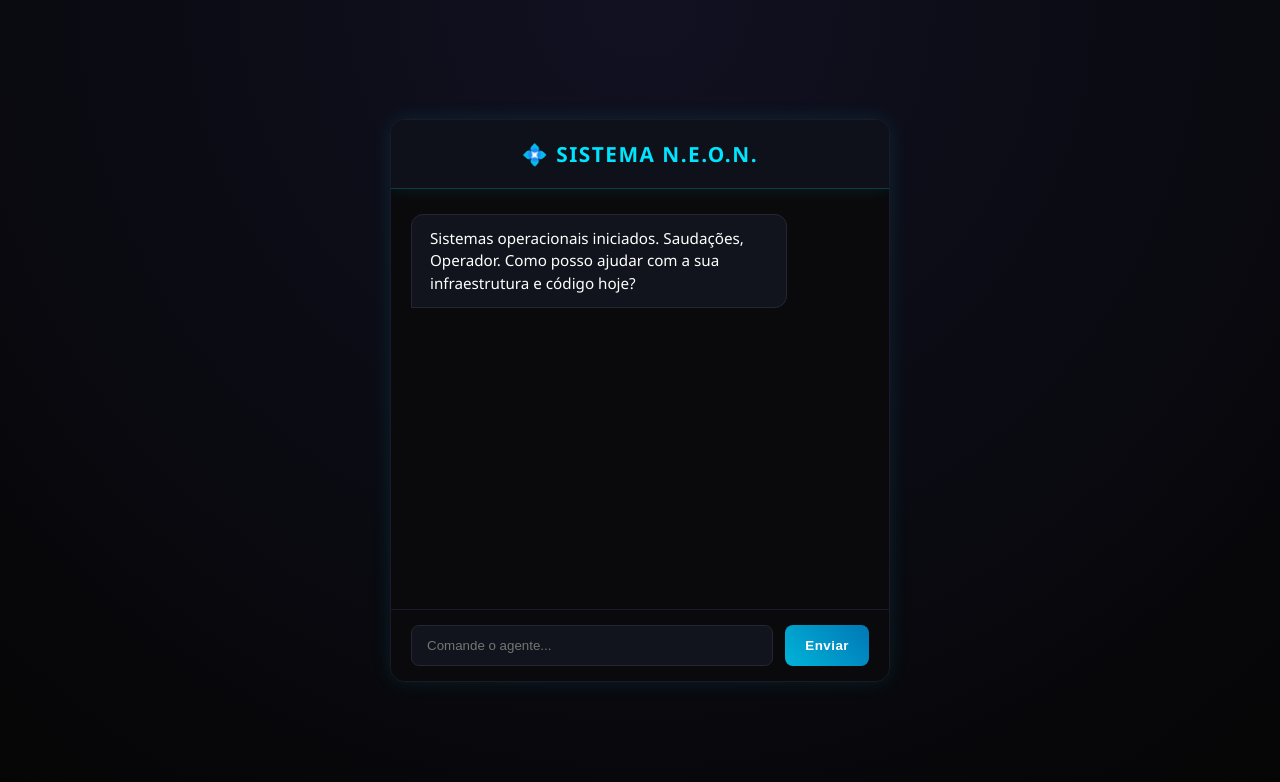
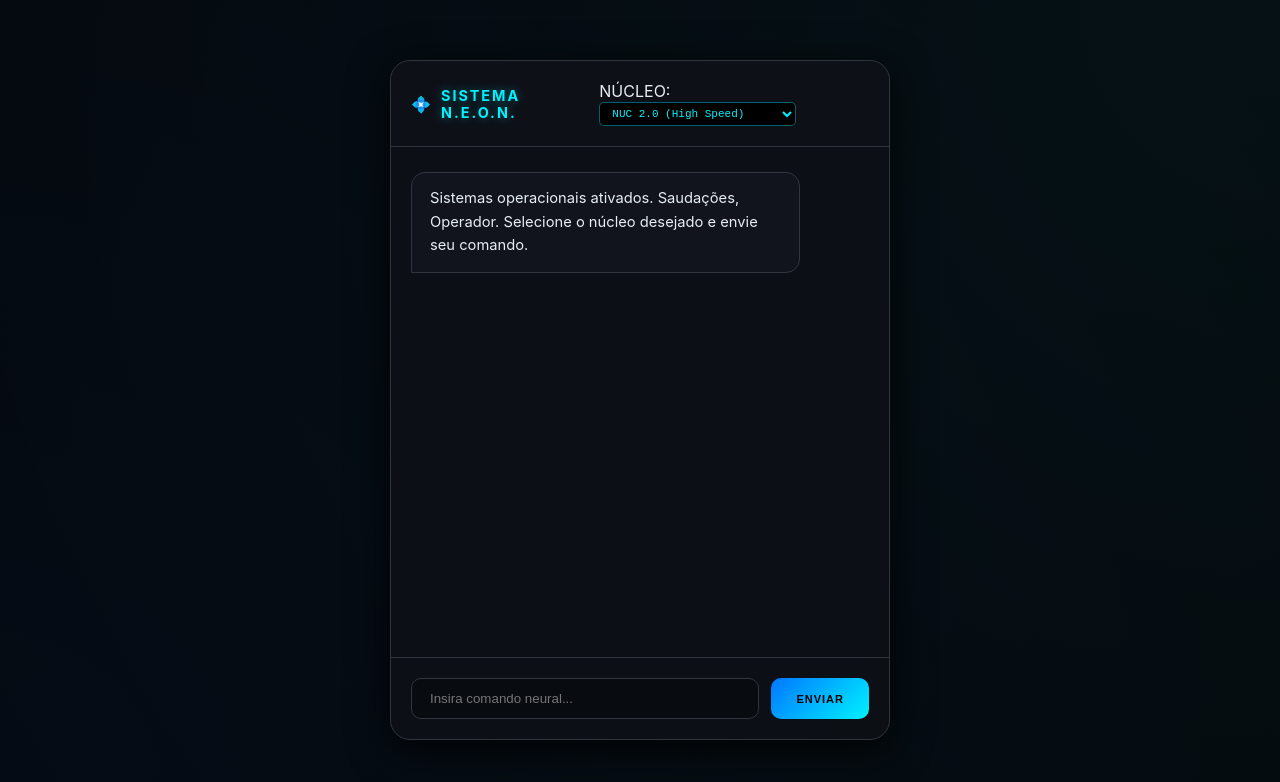
Before and after one commit to 20241ac0080030-edu/T1.P1.A5---O-Despertar-da-IA, a website: page index.html in a window 1280 px wide. Drawn offline with Linux system fonts and the light colour scheme.

Commit message:
Add files via upload

```diff
--- a/index.html
+++ b/index.html
@@ -3,36 +3,54 @@
 <head>
     <meta charset="UTF-8">
     <meta name="viewport" content="width=device-width, initial-scale=1.0">
-    <title>Agente N.E.O.N | Interface IA</title>
+    <title>Interface Neural | Agente N.E.O.N.</title>
 
-    <!-- Link ativado para ler as cores do seu CSS! -->
+    <!-- Link para a camada estética que faremos no próximo passo -->
     <link rel="stylesheet" href="style.css">
 </head>
 <body>
 
-    <div class="chat-container">
-        <!-- Cabeçalho do Chat -->
-        <div class="chat-header">
-            💠 SISTEMA N.E.O.N.
-        </div>
+    <main class="chat-container">
+        <!-- Cabeçalho de Comando -->
+        <header class="chat-header">
+            <div class="brand">
+                <span class="neon-icon">💠</span>
+                <h1>SISTEMA N.E.O.N.</h1>
+            </div>
 
-        <!-- Área onde as mensagens da conversa irão aparecer -->
-        <div class="chat-box" id="caixa-chat">
+            <!-- Seleção de Núcleo (Versão da IA) -->
+            <div class="engine-selector">
+                <label for="engine">NÚCLEO:</label>
+                <select id="seletor-versao">
+                    <option value="gemini-2.0-flash">NUC 2.0 (High Speed)</option>
+                    <option value="gemini-1.5-flash">NUC 1.5 (Standard)</option>
+                    <option value="gemini-1.5-pro">NUC 1.5 PRO (High Logic)</option>
+                </select>
+            </div>
+        </header>
+
+        <!-- Área de Conversação -->
+        <section id="caixa-chat" class="chat-box">
             <div class="mensagem msg-ia">
-                Sistemas operacionais iniciados. Saudações, Operador. Como posso ajudar com a sua infraestrutura e código hoje?
+                Sistemas operacionais ativados. Saudações, Operador.
+                Selecione o núcleo desejado e envie seu comando.
             </div>
-            <!-- Futuras mensagens entrarão aqui pelo JavaScript -->
-        </div>
+        </section>
 
-        <!-- Área de digitação do usuário -->
-        <div class="chat-input">
-            <input type="text" id="campoTexto" placeholder="Comande o agente...">
-            <button id="btnEnviar">Enviar</button>
-        </div>
-    </div>
+        <!-- Painel de Input -->
+        <footer class="chat-input">
+            <input
+                type="text"
+                id="campoTexto"
+                placeholder="Insira comando neural..."
+                autocomplete="off"
+            >
+            <button id="btnEnviar">ENVIAR</button>
+        </footer>
+    </main>
 
-    <!-- Quando for criar seu JavaScript separado, você vai chamá-lo aqui -->
-    <!-- <script src="script.js"></script> -->
+    <!-- Link para a lógica de comunicação que faremos no Passo 5 -->
+    <script src="index.js"></script>
 
 </body>
 </html>
--- a/package.json
+++ b/package.json
@@ -11,6 +11,8 @@
   "description": "",
   "dependencies": {
     "@google/generative-ai": "^0.24.1",
-    "dotenv": "^17.3.1"
+    "cors": "^2.8.6",
+    "dotenv": "^17.3.1",
+    "express": "^5.2.1"
   }
 }
--- a/style.css
+++ b/style.css
@@ -1,143 +1,190 @@
-/* style.css */
+/* ============================================================
+   INTERFACE NEURAL N.E.O.N. - CORE CSS 1.0
+   ============================================================ */
 
-/* Reset básico para manter tudo alinhado */
+:root {
+    --bg-deep: #050508;
+    --panel-bg: rgba(13, 17, 23, 0.95);
+    --neon-accent: #00f2ff; /* Cyan Neon */
+    --neon-glow: rgba(0, 242, 255, 0.4);
+    --user-msg: #1a1a2e;
+    --ia-msg: #11141c;
+    --text-primary: #e6edf3;
+    --border-glow: #30363d;
+    --speed-fast: 0.3s;
+}
+
+/* 1. RESET E FUNDO GLOBAL */
 * {
     box-sizing: border-box;
     margin: 0;
     padding: 0;
 }
 
-/* Fundo escuro e futurista da página */
 body {
-    font-family: 'Segoe UI', Tahoma, Geneva, Verdana, sans-serif;
-    background-color: #050505;
-    color: #e0e0e0;
+    background: var(--bg-deep);
+    background-image:
+        radial-gradient(circle at top right, rgba(0, 242, 255, 0.05), transparent),
+        radial-gradient(circle at bottom left, rgba(0, 119, 255, 0.05), transparent);
+    color: var(--text-primary);
+    font-family: 'Inter', 'Segoe UI', system-ui, sans-serif;
     display: flex;
     justify-content: center;
     align-items: center;
     height: 100vh;
-    background-image: radial-gradient(circle at top, #111122 0%, #050505 100%);
-}
-
-/* Caixa principal do Chat */
-.chat-container {
-    width: 100%;
-    max-width: 500px;
-    background-color: #0a0a0c;
-    border-radius: 15px;
-    box-shadow: 0 0 20px rgba(0, 255, 255, 0.1);
-    display: flex;
-    flex-direction: column;
-    border: 1px solid #1a1a2e;
     overflow: hidden;
 }
 
-/* Cabeçalho "Sistema N.E.O.N." */
+/* 2. CONTAINER DO CHAT (THE RIG) */
+.chat-container {
+    width: 90%;
+    max-width: 500px;
+    height: 85vh;
+    background: var(--panel-bg);
+    border: 1px solid var(--border-glow);
+    border-radius: 20px;
+    display: flex;
+    flex-direction: column;
+    box-shadow: 0 10px 40px rgba(0, 0, 0, 0.8);
+    backdrop-filter: blur(10px);
+}
+
+/* 3. CABEÇALHO COM SELETOR DE NÚCLEO */
 .chat-header {
     padding: 20px;
-    text-align: center;
-    background-color: #0f111a;
-    color: #00e5ff;
-    font-size: 1.3rem;
-    font-weight: 600;
-    letter-spacing: 1.5px;
-    border-bottom: 1px solid #00e5ff33;
-    box-shadow: 0 4px 10px rgba(0, 255, 255, 0.05);
+    border-bottom: 1px solid var(--border-glow);
+    display: flex;
+    justify-content: space-between;
+    align-items: center;
+    background: rgba(15, 17, 26, 0.8);
+    border-radius: 20px 20px 0 0;
 }
 
-/* Área onde ficam as mensagens (com barra de rolagem customizada) */
+.brand {
+    display: flex;
+    align-items: center;
+    gap: 10px;
+}
+
+.brand h1 {
+    font-size: 0.9rem;
+    letter-spacing: 2px;
+    color: var(--neon-accent);
+    text-shadow: 0 0 10px var(--neon-glow);
+}
+
+.engine-selector select {
+    background: #000;
+    color: var(--neon-accent);
+    border: 1px solid var(--neon-glow);
+    padding: 4px 8px;
+    font-size: 11px;
+    font-family: 'Courier New', Courier, monospace;
+    border-radius: 5px;
+    outline: none;
+    cursor: pointer;
+}
+
+/* 4. CAIXA DE CONVERSA (CAMPO DE BATALHA) */
 .chat-box {
+    flex-grow: 1;
     padding: 25px 20px;
-    height: 420px;
     overflow-y: auto;
     display: flex;
     flex-direction: column;
-    gap: 15px;
+    gap: 18px;
 }
 
-.chat-box::-webkit-scrollbar {
-    width: 6px;
+/* Scrollbar Futurista */
+.chat-box::-webkit-scrollbar { width: 4px; }
+.chat-box::-webkit-scrollbar-track { background: transparent; }
+.chat-box::-webkit-scrollbar-thumb {
+    background: var(--neon-glow);
+    border-radius: 10px;
 }
 
-.chat-box::-webkit-scrollbar-thumb {
-    background: #00e5ff55;
-    border-radius: 5px;
+/* 5. MENSAGENS E ANIMAÇÕES */
+.mensagem {
+    padding: 14px 18px;
+    border-radius: 14px;
+    max-width: 85%;
+    font-size: 0.92rem;
+    line-height: 1.6;
+    animation: slideUp 0.4s ease-out;
 }
 
-/* Estilo base de todas as bolhas de mensagens */
-.mensagem {
-    padding: 12px 18px;
-    border-radius: 12px;
-    max-width: 82%;
-    line-height: 1.5;
-    font-size: 0.95rem;
-    animation: fadeIn 0.3s ease-in-out;
-}
-
-/* Animação suave quando a mensagem aparece */
-@keyframes fadeIn {
-    from { opacity: 0; transform: translateY(5px); }
+@keyframes slideUp {
+    from { opacity: 0; transform: translateY(15px); }
     to { opacity: 1; transform: translateY(0); }
 }
 
-/* Bolha da mensagem do Usuário (Operador) - Fica na Direita */
 .msg-usuario {
-    background-color: #1a1a2e;
-    color: #00e5ff;
+    background-color: var(--user-msg);
+    border: 1px solid rgba(0, 242, 255, 0.2);
+    color: var(--neon-accent);
     align-self: flex-end;
-    border: 1px solid #00e5ff33;
-    border-bottom-right-radius: 0;
+    border-bottom-right-radius: 0px;
 }
 
-/* Bolha da mensagem da IA (N.E.O.N) - Fica na Esquerda */
 .msg-ia {
-    background-color: #11141c;
-    color: #ffffff;
+    background-color: var(--ia-msg);
+    border: 1px solid var(--border-glow);
     align-self: flex-start;
-    border: 1px solid #232733;
-    border-bottom-left-radius: 0;
+    border-bottom-left-radius: 0px;
 }
 
-/* Área inferior onde digitamos e o botão enviar */
+/* 6. ENTRADA DE COMANDOS (INPUT) */
 .chat-input {
+    padding: 20px;
+    border-top: 1px solid var(--border-glow);
     display: flex;
-    padding: 15px 20px;
-    background-color: #0a0a0c;
-    border-top: 1px solid #1a1a2e;
+    gap: 12px;
 }
 
-/* O campo de texto */
-input {
+#campoTexto {
     flex-grow: 1;
-    padding: 12px 15px;
-    border-radius: 8px;
-    border: 1px solid #232733;
-    background-color: #11141c;
-    color: white;
+    background: rgba(0,0,0,0.3);
+    border: 1px solid var(--border-glow);
+    padding: 12px 18px;
+    border-radius: 10px;
+    color: #fff;
     outline: none;
-    transition: all 0.3s;
+    transition: var(--speed-fast);
 }
 
-input:focus {
-    border-color: #00e5ff;
-    box-shadow: 0 0 5px rgba(0, 255, 255, 0.2);
+#campoTexto:focus {
+    border-color: var(--neon-accent);
+    box-shadow: 0 0 10px rgba(0, 242, 255, 0.1);
 }
 
-/* O botão de Enviar */
-button {
-    margin-left: 12px;
-    padding: 0 20px;
-    background: linear-gradient(45deg, #00b4d8, #0077b6);
-    color: white;
-    font-weight: 600;
-    letter-spacing: 0.5px;
+#btnEnviar {
+    background: linear-gradient(135deg, #0077ff, #00f2ff);
+    color: #000;
+    font-weight: bold;
     border: none;
-    border-radius: 8px;
+    padding: 0 25px;
+    border-radius: 10px;
     cursor: pointer;
+    text-transform: uppercase;
+    font-size: 11px;
+    letter-spacing: 1px;
     transition: 0.3s;
 }
 
-button:hover {
-    box-shadow: 0 0 10px rgba(0, 180, 216, 0.5);
-    transform: translateY(-1px);
+#btnEnviar:hover {
+    transform: translateY(-2px);
+    box-shadow: 0 5px 15px var(--neon-glow);
 }
+
+/* Estilos de Pulso (Digitando...) */
+.pulso {
+    animation: pulso 1.4s infinite;
+    display: inline-block;
+    margin-right: 2px;
+}
+
+@keyframes pulso {
+    0% { opacity: 0.3; }
+    50% { opacity: 1; color: var(--neon-accent); }
+    100% { opacity: 0.3; }
+}
```
Also changed, not shown: index.js (+50 -44 lines), server.js (added, +79 -0 lines), 2 other files.
